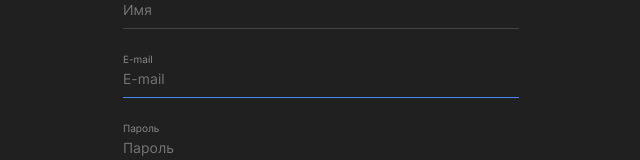
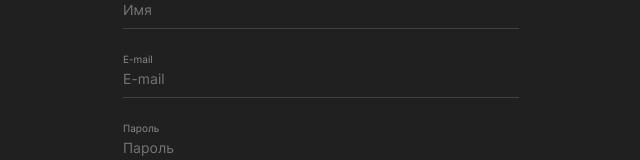
Before and after one commit to VeneraNechaeva/movies-explorer-frontend, a React (Create React App) app: page /signup in a window 1280 px wide. Shown: the part 282-442 px from the top of the page, without its empty margins (319-959 px from the left). Built offline with nearby package versions, Linux system fonts and the light colour scheme.

Commit message:
fix: стилизовать фокусы

```diff
--- a/src/components/Profile/Profile.css
+++ b/src/components/Profile/Profile.css
@@ -39,6 +39,10 @@
     color: #FFFFFF;
     text-align: right;
     width: 80%;
+}
+
+.profile__field:focus {
+    outline: 1.5px solid #4285F4;
 }
 
 .profile__button {
--- a/src/components/Register/Register.js
+++ b/src/components/Register/Register.js
@@ -54,7 +54,7 @@ function Register() {
                     <label className="form__label" htmlFor="email">E-mail</label>
                     <input
                         id="email"
-                        className={`form__field form__field-light  ${errors?.email ? "form__field_error" : ""}`}
+                        className={`form__field ${errors?.email ? "form__field_error" : ""}`}
                         type="email"
                         name="email"
                         minLength={2}
--- a/src/components/SearchForm/SearchForm.css
+++ b/src/components/SearchForm/SearchForm.css
@@ -23,6 +23,10 @@
     font-size: 18px;
     line-height: 20px;
     width: 50%;
+}
+
+.search__field:focus {
+    outline: 1.5px solid #4285F4;
 }
 
 .search__button {
--- a/src/components/SearchForm/SearchForm.js
+++ b/src/components/SearchForm/SearchForm.js
@@ -1,6 +1,6 @@
 import FilterCheckbox from '../FilterCheckbox/FilterCheckbox.js';
 
-function SearchForm({ onSubmit, isSubmitEnable }) {
+function SearchForm({ onSubmit }) {
     return (
         <form className="search page__padding-min" onSubmit={onSubmit}>
             <div className="search__label">
@@ -15,7 +15,7 @@ function SearchForm({ onSubmit, isSubmitEnable }) {
                 // onChange={handleChange}
                 />
                 <button
-                className="search__button" type="submit">Поиск </button>
+                    className="search__button" type="submit">Поиск </button>
             </div>
 
             <FilterCheckbox />
--- a/src/components/UserForm/UserForm.css
+++ b/src/components/UserForm/UserForm.css
@@ -107,13 +107,14 @@
     border-bottom: 1px solid #424242;
     padding-bottom: 10px;
     margin-bottom: 24px;
+    outline:none;
 }
 
-.form__field-light {
-    border-bottom: 1px solid #4285F4;
+.form__field:focus {
+    border-color: #4285F4;
 }
 
-.form__field_error  {
+.form__field_error {
     color: #EE3465;
 }
 
```
